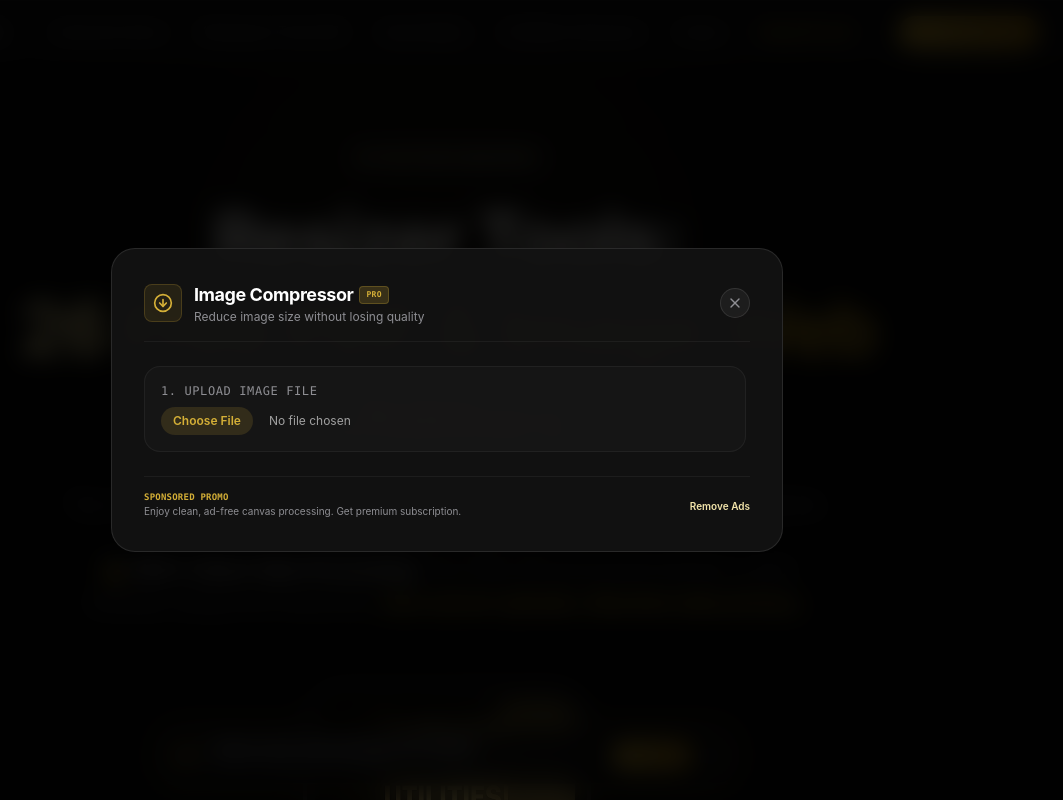
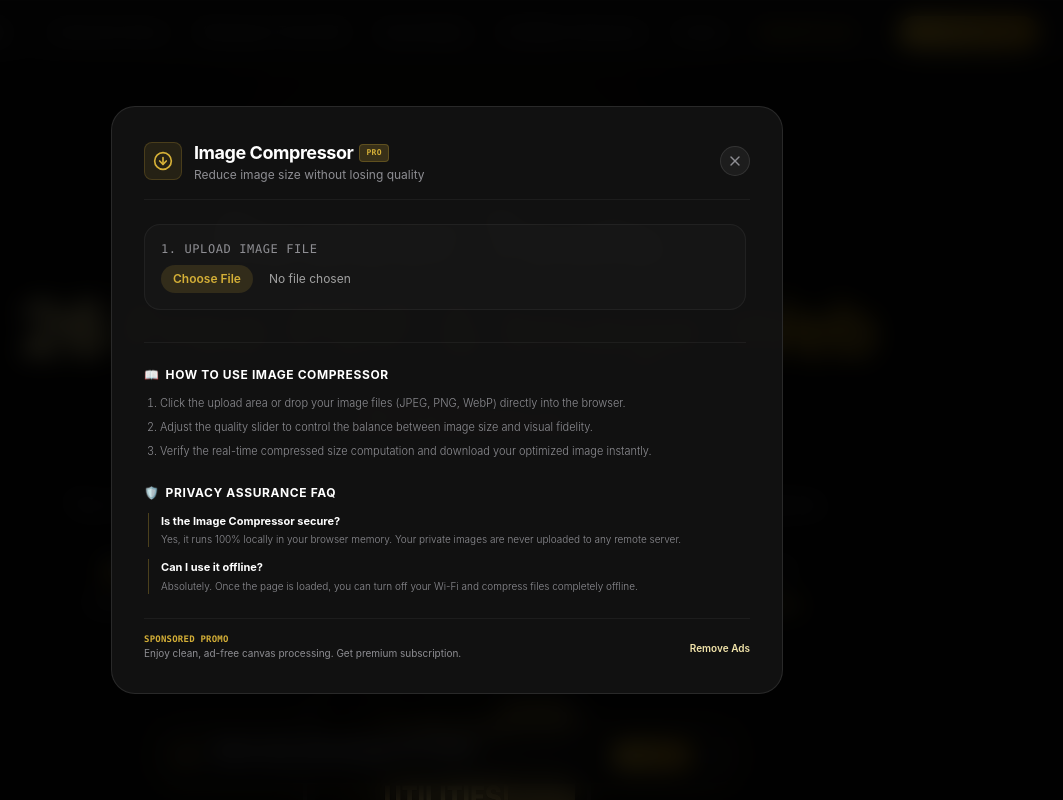
Before and after one commit to Sudan051/resizer-tools-website, a Next.js app: page /tools/img_comp in a window 1280 px wide. Shown: the top 800 px of the page, without its empty margins (193-1256 px from the left). Built offline with nearby package versions, Linux system fonts and the light colour scheme.

Commit message:
seo: integrate detailed visual steps, trust FAQs, and dynamic HowTo/FAQ schemas across all tool landing pages

```diff
--- a/app/data/tools.ts
+++ b/app/data/tools.ts
@@ -59,3 +59,72 @@
   { id: "generator", label: "Generators" },
   { id: "nfc", label: "NFC" }
 ];
+
+export interface SEOContent {
+  steps: string[];
+  faq: { q: string; a: string }[];
+}
+
+export function getToolSEOContent(tool: { id: string; title: string; subtitle?: string; desc?: string }): SEOContent {
+  let steps: string[] = [];
+  let faq: { q: string; a: string }[] = [];
+
+  switch(tool.id) {
+    case "img_comp":
+      steps = [
+        "Click the upload area or drop your image files (JPEG, PNG, WebP) directly into the browser.",
+        "Adjust the quality slider to control the balance between image size and visual fidelity.",
+        "Verify the real-time compressed size computation and download your optimized image instantly."
+      ];
+      faq = [
+        { q: "Is the Image Compressor secure?", a: "Yes, it runs 100% locally in your browser memory. Your private images are never uploaded to any remote server." },
+        { q: "Can I use it offline?", a: "Absolutely. Once the page is loaded, you can turn off your Wi-Fi and compress files completely offline." }
+      ];
+      break;
+    case "img_res":
+      steps = [
+        "Upload the target graphic or photo you wish to resize.",
+        "Input your custom width and height coordinate values in pixels.",
+        "Maintain or unlock the original aspect ratio and download the resized image instantly."
+      ];
+      faq = [
+        { q: "Will resizing reduce image quality?", a: "No, we use advanced canvas resampling filters to ensure your resized graphics remain crisp and clean." },
+        { q: "Does the Image Resizer upload my photos?", a: "No, all dimensions are processed locally inside your web browser. No server uploads occur." }
+      ];
+      break;
+    case "mrg_pdf":
+      steps = [
+        "Select and upload multiple PDF documents from your local filesystem.",
+        "Arrange or drag the document array order to define the merged sequence.",
+        "Click the compilation trigger button to stitch files together and download the merged PDF instantly."
+      ];
+      faq = [
+        { q: "Is there a file limit on merging PDFs?", a: "No, since it runs locally on your computer, you can merge massive files without hitches, limited only by your device RAM." },
+        { q: "Are my sensitive PDF contracts uploaded?", a: "Never. Resizer Tools runs entirely client-side using JavaScript libraries. Your files remain on your device." }
+      ];
+      break;
+    case "sgn_pdf":
+      steps = [
+        "Upload your PDF document to the visual canvas viewer.",
+        "Use your touch device or mouse pointer to draw a custom signature in the signature creator pad.",
+        "Position, scale, and stamp the digital signature onto your document pages, and save the signed PDF."
+      ];
+      faq = [
+        { q: "Is my signature saved securely?", a: "Yes, your signature is stamped directly onto the PDF file in your local browser memory. We never store or upload your signatures." },
+        { q: "Is it legally binding?", a: "Yes, visual signatures applied locally are valid for standard applications and standard digital declarations." }
+      ];
+      break;
+    default:
+      steps = [
+        `Select and upload your local files into the specialized ${tool.title} workspace interface.`,
+        "Adjust the visual parameters, metadata properties, or action triggers using our integrated controls.",
+        `Run browser-native compiling to download your finalized ${tool.title} file with zero upload delay.`
+      ];
+      faq = [
+        { q: `Does this ${tool.title} upload my personal data?`, a: `No, just like all our resources, the ${tool.title} runs 100% client-side in your browser. No files are ever sent to our servers.` },
+        { q: "Does this utility work on mobile devices?", a: "Yes, Resizer Tools is fully responsive and supports all mobile, tablet, and desktop browser environments." }
+      ];
+  }
+
+  return { steps, faq };
+}
--- a/app/page.tsx
+++ b/app/page.tsx
@@ -13,7 +13,7 @@
 const RAZORPAY_KEY_ID: string = "rzp_live_TFRpvE5UpoUDlC"; // e.g. "rzp_live_xxxxxxxxxxxxxx"
 const GOOGLE_ADSENSE_PUB_ID = "ca-pub-5876595914883924"; // e.g. "ca-pub-xxxxxxxxxxxxxxxx"
 
-import { toolsData, categories, Tool } from "./data/tools";
+import { toolsData, categories, Tool, getToolSEOContent } from "./data/tools";
 
 const realScreenshots = [
   { src: "/Home.png", headline: "Ultimate All-In-One Utilities", sub: "Image, PDF, QR, NFC Integrated" },
@@ -2779,6 +2779,38 @@
                   </div>
                 )}
 
+                {/* 🔒 Browser-Native Trust & Security Guide inside the active Workspace */}
+                {activeTool && (
+                  <div className="mt-8 pt-6 border-t border-white/5 space-y-6 text-left">
+                    <div className="space-y-3">
+                      <h4 className="text-xs font-bold text-white tracking-wider uppercase flex items-center gap-1.5">
+                        <span className="text-brand-gold">📖</span> How to use {activeTool.title}
+                      </h4>
+                      <ol className="list-decimal pl-4 space-y-1.5 text-[11px] text-brand-muted font-light">
+                        {getToolSEOContent(activeTool).steps.map((step, idx) => (
+                          <li key={idx} className="leading-relaxed">
+                            {step}
+                          </li>
+                        ))}
+                      </ol>
+                    </div>
+
+                    <div className="space-y-3">
+                      <h4 className="text-xs font-bold text-white tracking-wider uppercase flex items-center gap-1.5">
+                        <span className="text-brand-gold">🛡️</span> Privacy Assurance FAQ
+                      </h4>
+                      <div className="space-y-3 pl-1">
+                        {getToolSEOContent(activeTool).faq.map((item, idx) => (
+                          <div key={idx} className="space-y-0.5 border-l border-brand-gold/30 pl-3">
+                            <h5 className="text-[11px] font-bold text-white">{item.q}</h5>
+                            <p className="text-[10px] text-brand-muted font-light leading-relaxed">{item.a}</p>
+                          </div>
+                        ))}
+                      </div>
+                    </div>
+                  </div>
+                )}
+
               </div>
 
               {/* Modal Footer Banner ad (if not premium) */}
--- a/app/tools/[id]/page.tsx
+++ b/app/tools/[id]/page.tsx
@@ -1,6 +1,6 @@
 import type { Metadata } from "next";
 import Home from "../../page";
-import { toolsData } from "../../data/tools";
+import { toolsData, getToolSEOContent } from "../../data/tools";
 
 export const dynamic = "force-static";
 
@@ -54,15 +54,13 @@
 export default function ToolPage({ params }: { params: { id: string } }) {
   const tool = toolsData.find((t) => t.id === params.id);
 
-  return (
-    <>
-      {tool && (
-        <script
-          type="application/ld+json"
-          dangerouslySetInnerHTML={{
-            __html: JSON.stringify({
-              "@context": "https://schema.org",
+  if (!tool) return <Home />;
+
+  const seo = getToolSEOContent(tool);
+
+  const webAppSchema = {
     "@type": "WebApplication",
+    "@id": `https://resizertools.com/tools/${tool.id}/#webapp`,
     "name": `${tool.title} - Resizer Tools`,
     "url": `https://resizertools.com/tools/${tool.id}/`,
     "description": `${tool.subtitle || tool.desc}`,
@@ -75,11 +73,80 @@
       "price": "0.00",
       "priceCurrency": "USD"
     }
+  };
+
+  const howToSchema = {
+    "@type": "HowTo",
+    "@id": `https://resizertools.com/tools/${tool.id}/#howto`,
+    "name": `How to use ${tool.title} locally`,
+    "description": `Step-by-step guide to run ${tool.title} in your web browser with zero server uploads.`,
+    "step": seo.steps.map((step, index) => ({
+      "@type": "HowToStep",
+      "position": index + 1,
+      "text": step
+    }))
+  };
+
+  const faqSchema = {
+    "@type": "FAQPage",
+    "@id": `https://resizertools.com/tools/${tool.id}/#faq`,
+    "mainEntity": seo.faq.map((f) => ({
+      "@type": "Question",
+      "name": f.q,
+      "acceptedAnswer": {
+        "@type": "Answer",
+        "text": f.a
+      }
+    }))
+  };
+
+  return (
+    <>
+      <script
+        type="application/ld+json"
+        dangerouslySetInnerHTML={{
+          __html: JSON.stringify({
+            "@context": "https://schema.org",
+            "@graph": [webAppSchema, howToSchema, faqSchema]
           })
         }}
       />
-      )}
       <Home initialToolId={params.id} />
+
+      {/* 📝 SEO Structured Text Section (For Google and AI Crawler Indexability) */}
+      <section className="bg-brand-black/95 border-t border-white/5 py-20 px-6 text-left relative z-10">
+        <div className="max-w-4xl mx-auto space-y-12">
+          <div className="space-y-4">
+            <h2 className="text-2xl font-bold text-white tracking-tight flex items-center gap-2">
+              <span className="text-brand-gold">📖</span> How to use {tool.title} Online & Offline
+            </h2>
+            <p className="text-sm text-brand-muted leading-relaxed font-light">
+              Follow these simple browser-native instructions to process your documents and images without server uploads:
+            </p>
+            <ol className="list-decimal pl-6 space-y-2 text-sm text-brand-muted font-light">
+              {seo.steps.map((step, idx) => (
+                <li key={idx} className="marker:text-brand-gold marker:font-bold">
+                  {step}
+                </li>
+              ))}
+            </ol>
+          </div>
+
+          <div className="space-y-6">
+            <h2 className="text-2xl font-bold text-white tracking-tight flex items-center gap-2">
+              <span className="text-brand-gold">🛡️</span> Frequently Asked Questions (FAQ)
+            </h2>
+            <div className="space-y-4">
+              {seo.faq.map((item, idx) => (
+                <div key={idx} className="space-y-1 border-l-2 border-brand-gold/30 pl-4">
+                  <h3 className="text-sm font-bold text-white">{item.q}</h3>
+                  <p className="text-xs text-brand-muted font-light leading-relaxed">{item.a}</p>
+                </div>
+              ))}
+            </div>
+          </div>
+        </div>
+      </section>
     </>
   );
 }
```
Lines whose indentation alone changed are shown as unchanged.
